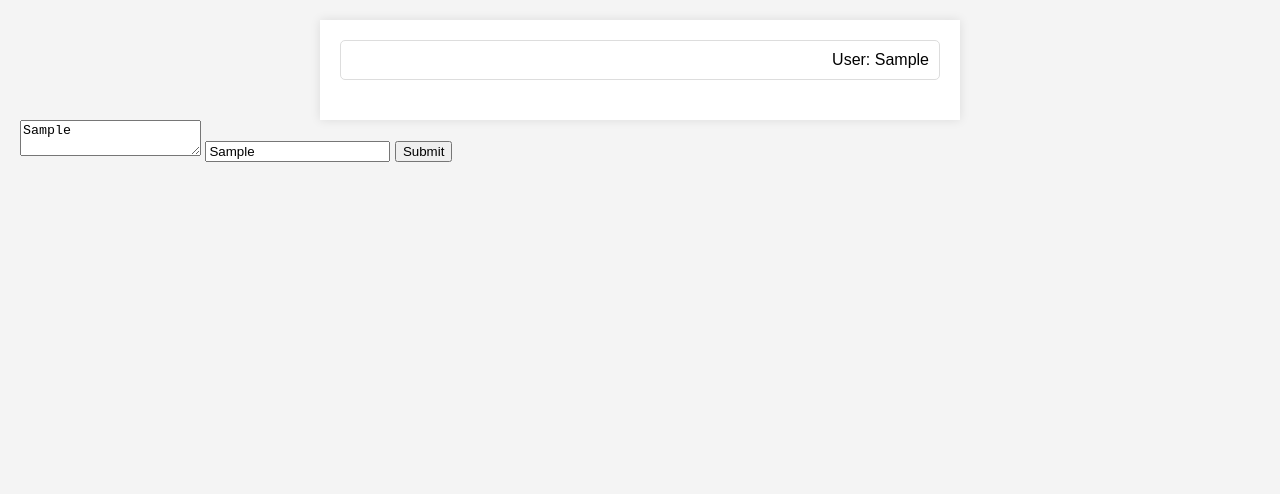
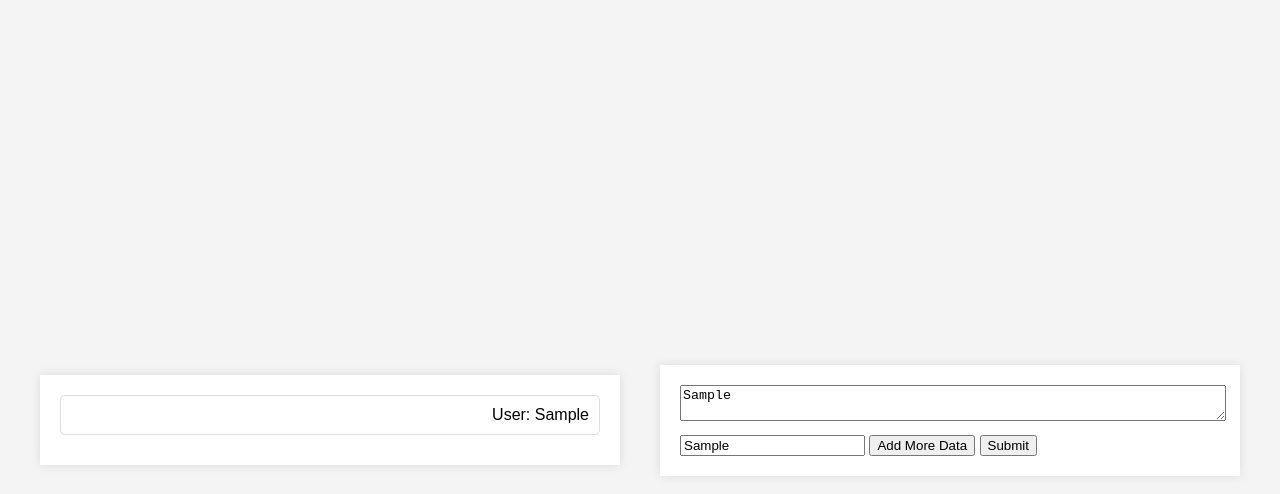
Before and after one commit to RogueTensor/bitqna, a plain HTML site: page index.html in a window 1280 px wide. Both pictures are taken after typing "Sample", "Sample" into the empty fields and a click on the button "Submit". Drawn offline with Linux system fonts and the light colour scheme; no server answers.

Commit message:
Update index.html

```diff
--- a/index.html
+++ b/index.html
@@ -10,16 +10,23 @@
             background-color: #f4f4f4;
             margin: 0;
             padding: 20px;
+            display: flex;
+            justify-content: center;
+            align-items: center;
+            height: 100vh;
         }
         #chat-container {
             background-color: white;
+            width: 100%;
             max-width: 600px;
-            margin: auto;
+            margin: 20px;
             padding: 20px;
             box-shadow: 0 0 10px rgba(0, 0, 0, 0.1);
+            overflow-y: auto;
+            max-height: 400px;
         }
         .chat-message {
-            margin-bottom: 20px;
+            margin-bottom: 10px;
             padding: 10px;
             border: 1px solid #ddd;
             border-radius: 5px;
@@ -27,11 +34,20 @@
         .user-message {
             text-align: right;
         }
-        #input-area {
-            margin-bottom: 20px;
-        }
         .response-output {
             color: green;
+        }
+        #input-area {
+            width: 100%;
+            max-width: 600px;
+            margin: 20px;
+            padding: 20px;
+            background-color: white;
+            box-shadow: 0 0 10px rgba(0, 0, 0, 0.1);
+        }
+        textarea {
+            width: 100%;
+            margin-bottom: 10px;
         }
     </style>
 </head>
@@ -42,35 +58,39 @@
     <div id="input-area">
         <textarea id="data-input" placeholder="Enter your data here"></textarea>
         <input type="text" id="question-input" placeholder="Enter your question">
+        <button onclick="addTextArea()">Add More Data</button>
         <button onclick="submitRequest()">Submit</button>
     </div>
 
     <script>
+        function addTextArea() {
+            var newTextArea = document.createElement('textarea');
+            newTextArea.placeholder = "Enter additional data";
+            document.getElementById('input-area').insertBefore(newTextArea, document.getElementById('question-input'));
+        }
+
         function submitRequest() {
-            var data = document.getElementById('data-input').value;
+            var dataInputs = document.querySelectorAll('#input-area textarea');
+            var datas = Array.from(dataInputs).map(input => input.value);
             var question = document.getElementById('question-input').value;
 
-            // Add user message to chat
             addChatMessage("User", question);
 
-            // AJAX request to the server
             var xhr = new XMLHttpRequest();
-            var url = "http://192.168.69.125:5000/llm/" + encodeURIComponent(question);
+            var url = "http://<ip>:5000/llm/" + encodeURIComponent(question);
             xhr.open("POST", url, true);
             xhr.setRequestHeader("Content-Type", "application/json");
             xhr.onreadystatechange = function () {
                 if (xhr.readyState == 4 && xhr.status == 200) {
-                    // Handle response
                     var response = JSON.parse(xhr.responseText);
                     response.forEach(function(item) {
-                        addChatMessage("BitQnA", item.message); // Assuming 'message' is the key in your response objects
+                        addChatMessage("BitQnA", item.message);
                     });
                 }
             };
-            var dataToSend = JSON.stringify({ datas: [data] }); // Assuming the data to be sent as an array
+            var dataToSend = JSON.stringify({ datas: datas });
             xhr.send(dataToSend);
         }
-
 
         function addChatMessage(sender, message) {
             var chatContainer = document.getElementById('chat-container');
```
